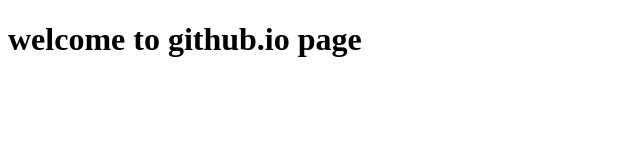
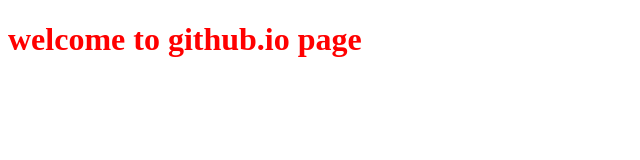
Before and after one commit to chayansarkar2001/chayansarkar2001.github.io, a plain HTML site: page index.html in a window 1280 px wide. Shown: the whole page, without its empty margins (0-640 px from the left). Drawn offline with Linux system fonts and the light colour scheme.

Commit message:
add style

```diff
--- a/index.html
+++ b/index.html
@@ -4,7 +4,12 @@
     <meta charset="UTF-8">
     <meta http-equiv="X-UA-Compatible" content="IE=edge">
     <meta name="viewport" content="width=device-width, initial-scale=1.0">
-    <title>Document</title>
+    <title>my site</title>
+    <style>
+        h1 {
+            color: red;
+        }
+    </style>
 </head>
 <body>
     <h1>welcome to github.io page</h1>
```
